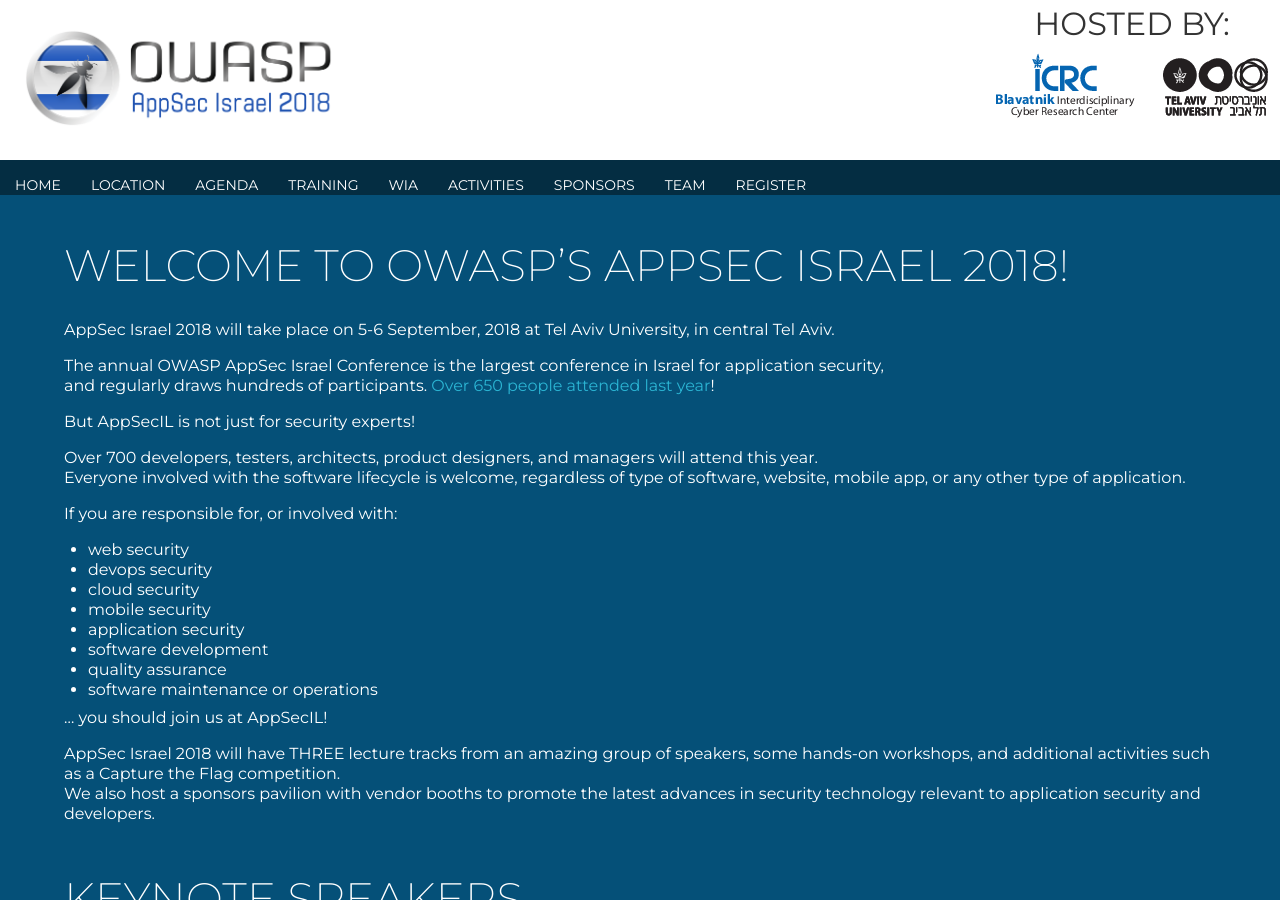
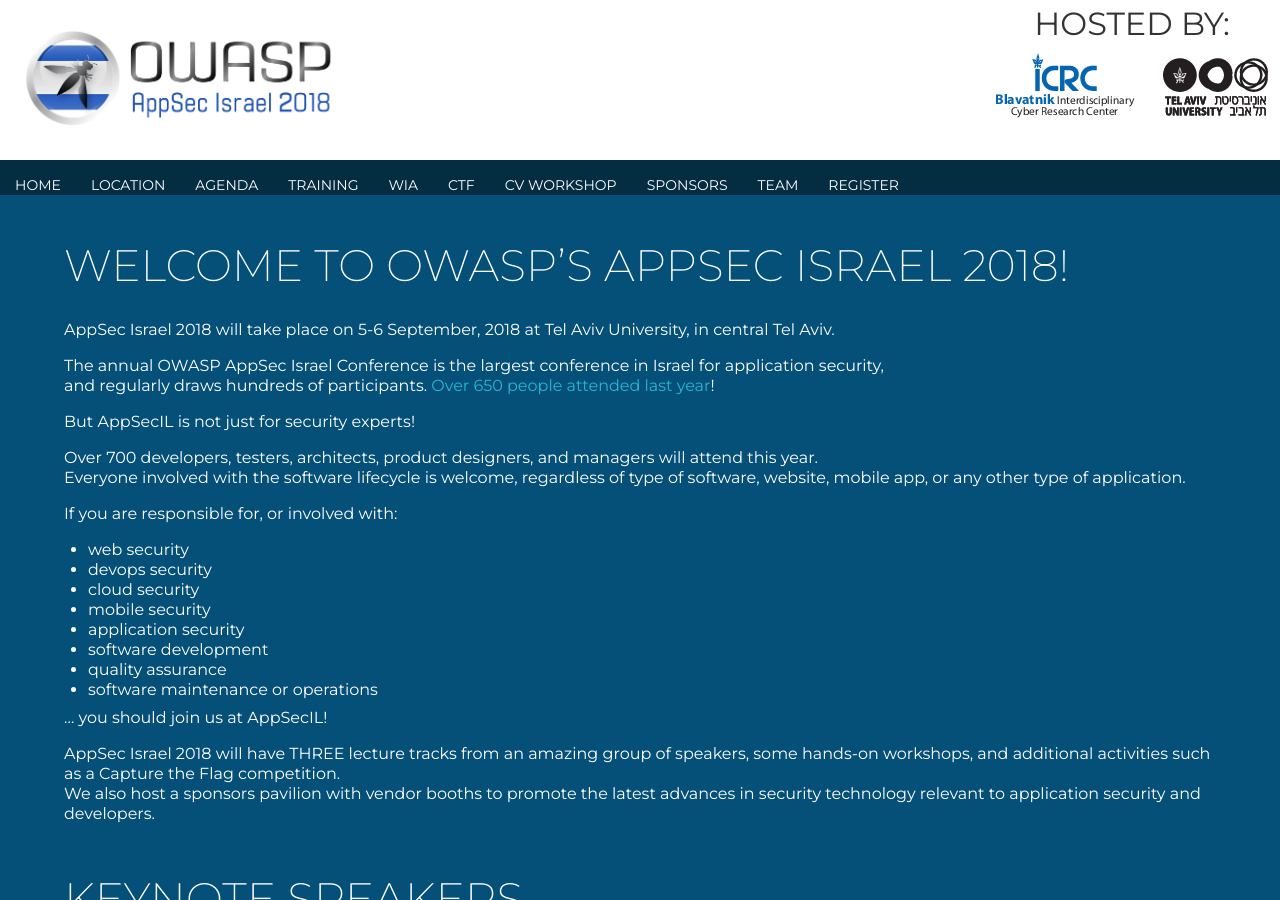
Before and after one commit to OWASP/AppSec-Israel-2018, a Jekyll site: the page built from index.md, in a window 1280 px wide and 900 px high. Built offline with Jekyll 4.4.1, drawn with Linux system fonts in a browser that asks for light colours; our own code applies the rules of GitHub Pages for plain Markdown files.

Commit message:
Update menus.yml

```diff
--- a/_data/menus.yml
+++ b/_data/menus.yml
@@ -8,8 +8,10 @@
   url  : Training
 - title: WIA
   url  : WIA
-- title: Activities
+- title: CTF
   url  : ctf
+- title: CV Workshop
+  url  : Resume
 - title: Sponsors
   url  : Sponsors
 - title: Team
```
